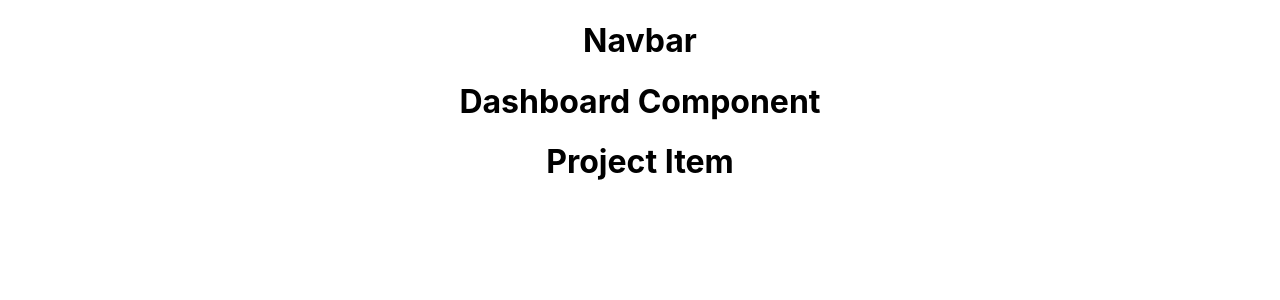
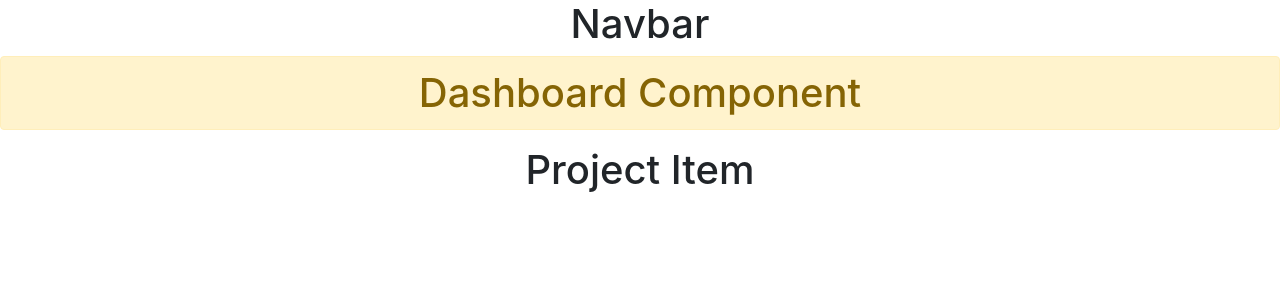
Before and after one commit to m-bryan/PPMTool, a React (Create React App) app in the folder ppmtool-react-client/: page / in a window 1280 px wide. Shown: the top 300 px of the page. Built offline with nearby package versions, Linux system fonts and the light colour scheme.

Commit message:
Adding bootstrap

```diff
--- a/ppmtool-react-client/src/App.js
+++ b/ppmtool-react-client/src/App.js
@@ -2,6 +2,8 @@
 import "./App.css";
 import Dashboard from "./components/Dashboard";
 import Header from "./components/Layout/Header";
+
+import "bootstrap/dist/css/bootstrap.min.css"
 
 class App extends Component {
   render() {
--- a/ppmtool-react-client/src/components/Dashboard.js
+++ b/ppmtool-react-client/src/components/Dashboard.js
@@ -5,7 +5,7 @@
   render() {
     return (
       <div>
-        <h1>Dashboard Component</h1>
+        <h1 className = "alert alert-warning">Dashboard Component</h1>
         <ProjectItem />
       </div>
     );
```
